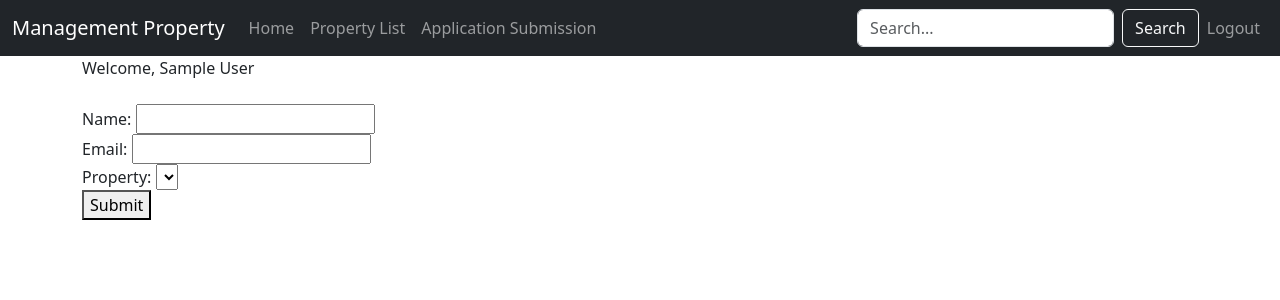
After one commit to climpanarak/Group-3, a Django app: page /application/ in a window 1280 px wide. The commit adds this page. Shown: the top 300 px of the page. Run offline with Django 4.2, Linux system fonts and the light colour scheme; the visitor is signed in with stand-in values (Sample User, id 1); lists and menus that the app fills with data are empty; some libraries are stand-ins or nearby versions.

Commit message:
Application Submission
I create a navbar tab that takes you to a submission form. I need to figure out how to get a dropdown list of the available properties to choose from.

```diff
--- a/manager/models.py
+++ b/manager/models.py
@@ -46,3 +46,7 @@ class Room(models.Model):
     def __str__(self):
         """String for representing the Model object."""
         return f'{self.get_type_display()} - {self.property}'
+
+class Application(models.Model):
+    name = models.CharField(max_length=100)
+    email = models.EmailField()
--- /dev/null
+++ b/manager/templates/manager/application_list.html
@@ -0,0 +1,28 @@
+<!DOCTYPE html>
+<html lang="en">
+
+{% extends 'manager/../manager/base.html' %}
+{% load crispy_forms_tags %}
+{% load crispy_forms_filters %}
+
+{% block content %}
+    <form method="POST" class="form-group">
+        {% csrf_token %}
+        {{ form|crispy }}
+        <label for="name">Name:</label>
+        <input type="text" name="name" id="name" required>
+        <br>
+        <label for="email">Email:</label>
+        <input type="email" name="email" id="email" required>
+        <br>
+        <label for="property">Property:</label>
+            <select name="property_list">
+                {% for property in property_list %}
+                    <option value="{{ property.value }}">{{ property_list }}</option>
+                {% endfor %}
+            </select>
+        <br>
+        <button type="submit">Submit</button>
+    </form>
+{% endblock %}
+</html>
--- a/manager/templates/manager/base.html
+++ b/manager/templates/manager/base.html
@@ -21,6 +21,9 @@
                     </li>
                     <li class="nav-item">
                         <a class="nav-link" href="{% url 'property_list' %}">Property List</a>
+                    </li>
+                    <li class="nav-item">
+                        <a class="nav-link" href="{% url 'application_form' %}">Application Submission</a>
                     </li>
                 </ul>
                 <form class="d-flex ml-auto" action="/search" method="GET">
--- a/manager/urls.py
+++ b/manager/urls.py
@@ -6,5 +6,7 @@ urlpatterns = [
     path('', views.index, name='index'),
     path('property_list/', views.PropertyListView.as_view(), name='property_list'),
     path('property_detail/<int:pk>', views.PropertyDetailView.as_view(), name='property_detail'),
-    path('search/', property_search, name='property_search')
+    path('search/', property_search, name='property_search'),
+    path('submit/', views.submit_applicationDetailView.as_view(), name='submit_application'),
+    path('application/', views.ApplicationListView.as_view(), name='application_form'),
 ]
--- a/manager/views.py
+++ b/manager/views.py
@@ -4,6 +4,7 @@ from django.contrib.auth.mixins import LoginRequiredMixin
 from .models import Property, Room
 from django.shortcuts import render, redirect
 from django.db.models import Q
+from .models import Application
 
 def index(request):
     """View function for home page of site."""
@@ -32,3 +33,19 @@ def property_search(request):
 
     context = {'properties': properties}
     return render(request, 'manager/property_search.html', context)
+
+def submit_application(request):
+    if request.method == 'POST':
+        name = request.POST.get('name')
+        email = request.POST.get('email')
+        application = Application(name=name, email=email)
+        application.save()
+        return render(request, 'success.html')
+    else:
+        return render(request, 'manager/application_form.html')
+
+class ApplicationListView(LoginRequiredMixin, generic.ListView):
+    model = Application
+
+class submit_applicationDetailView(LoginRequiredMixin, generic.DetailView):
+    model = Application
```
Also changed, not shown: manager/templates/manager/application_form.html (added, +19 -0 lines).
